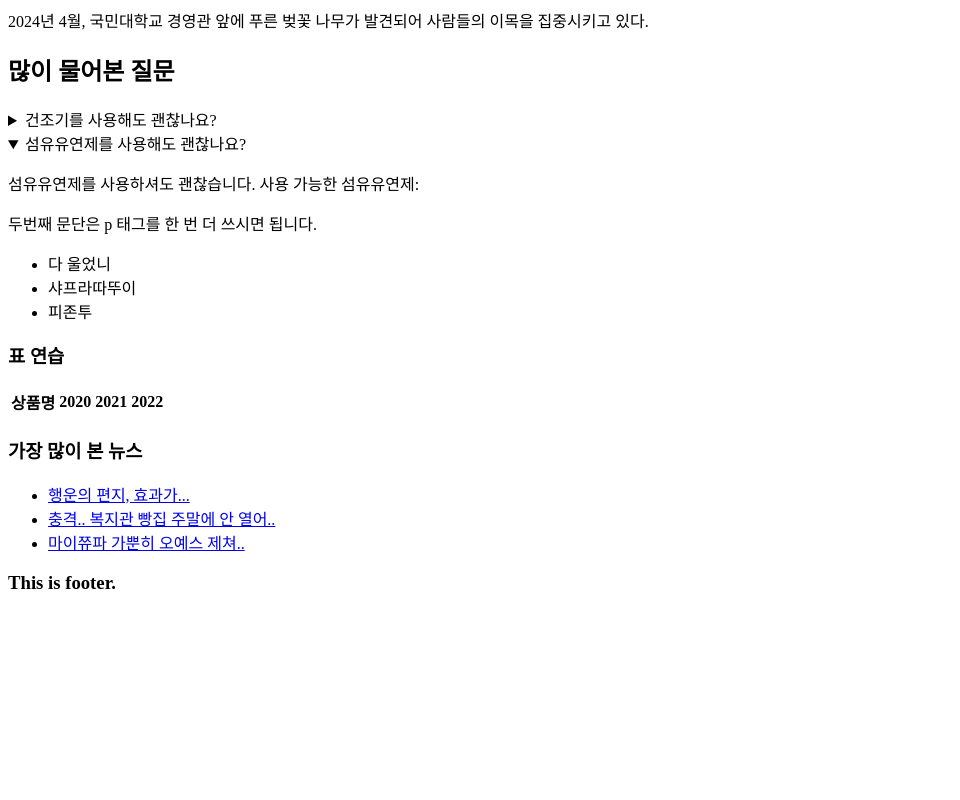
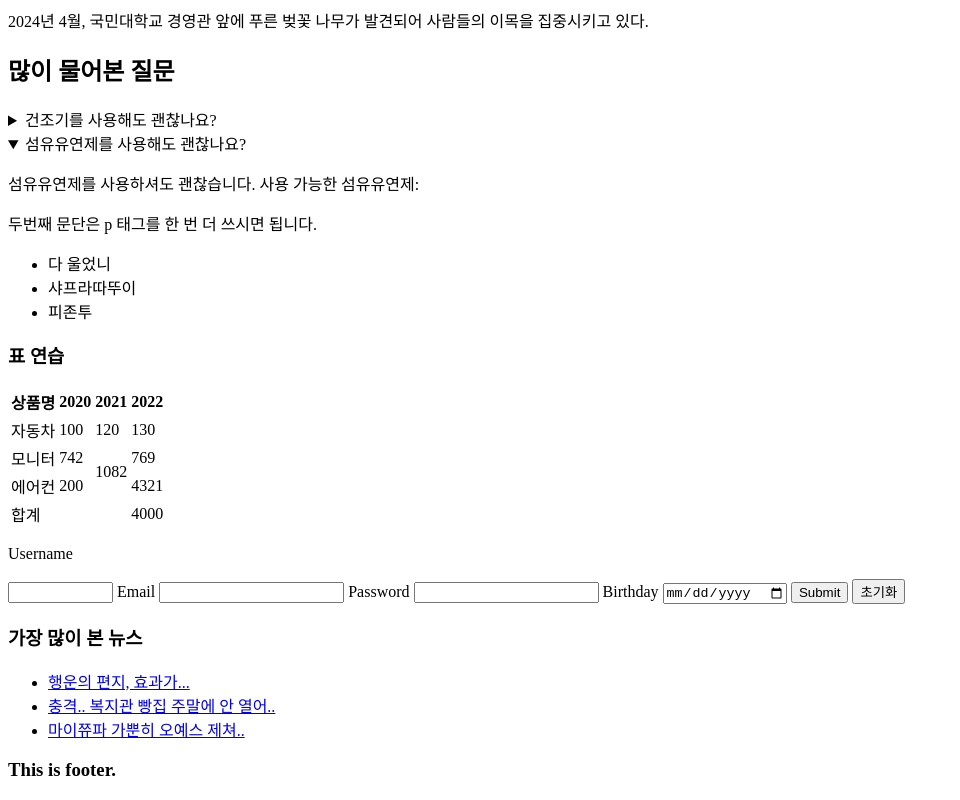
Before and after one commit to chai-rin/dgt-mkt-prg, a plain HTML site: page index.html in a window 1280 px wide. Shown: the part 487-1287 px from the top of the page, without its empty margins (0-960 px from the left). Before the commit the page ends 1100 px from the top, so only its background shows below. Drawn offline with Linux system fonts and the light colour scheme.

Commit message:
7주차 수업(회원가입)

```diff
--- a/index.html
+++ b/index.html
@@ -65,9 +65,55 @@
               <th>2022</th>
             </tr>
           </thead>
-          <tbody></tbody>
-          <tfoot></tfoot>
+          <tbody>
+            <tr>
+              <td>자동차</td>
+              <td>100</td>
+              <td>120</td>
+              <td>130</td>
+            </tr>
+            <tr>
+              <td>모니터</td>
+              <td>742</td>
+              <td rowspan="2">1082</td>
+              <td>769</td>
+            </tr>
+            <tr>
+              <td>에어컨</td>
+              <td>200</td>
+
+              <td>4321</td>
+            </tr>
+
+          </tbody>
+          <tfoot>
+            <tr>
+              <td colspan="3">합계</td>
+              <td>4000</td>
+            </tr>
+          </tfoot>
         </table>
+      </section>
+      <!-- form interaction -->
+      <section>
+        <form action="/signup" method="post">
+          <p>Username</p>
+          <input list="names" name="username" type="text" maxlength=10" size="10">
+          <datalist id="names">
+            <option value="JohnDoe"></option>
+            <option value="JaneDoe"></option>
+            <option value="JamesDoe"></option>
+          </datalist>
+
+          <label for="u-email">Email</label>
+          <input id="u-email" name="email" type="email">
+          <label for="u-pw">Password</label>
+          <input id="u-pw" name="password" type="password">
+          <label for="u-birth">Birthday</label>
+          <input id="u-birth" name="birthday" type="date">
+          <input type="submit">
+          <button type="reset">초기화</button>
+        </form>
       </section>
     </main>
     <aside>
```
